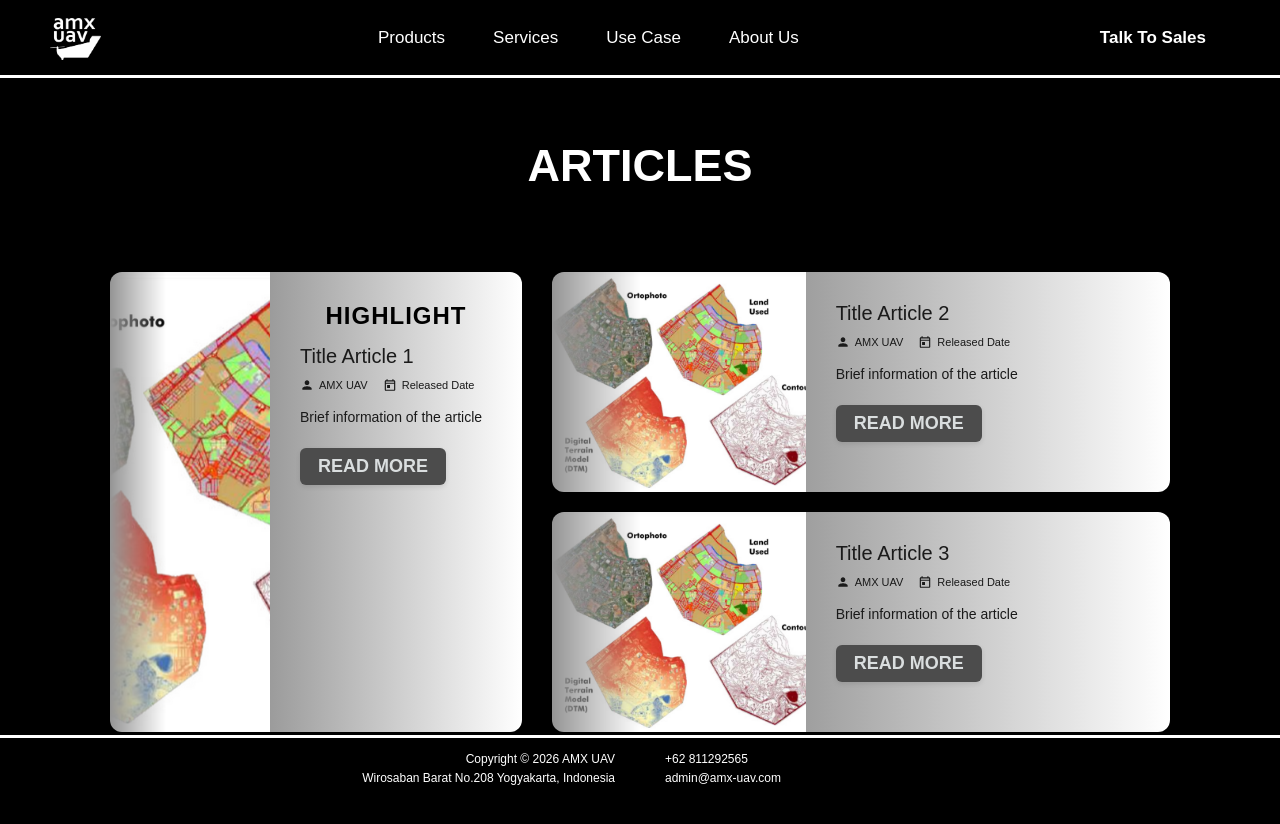
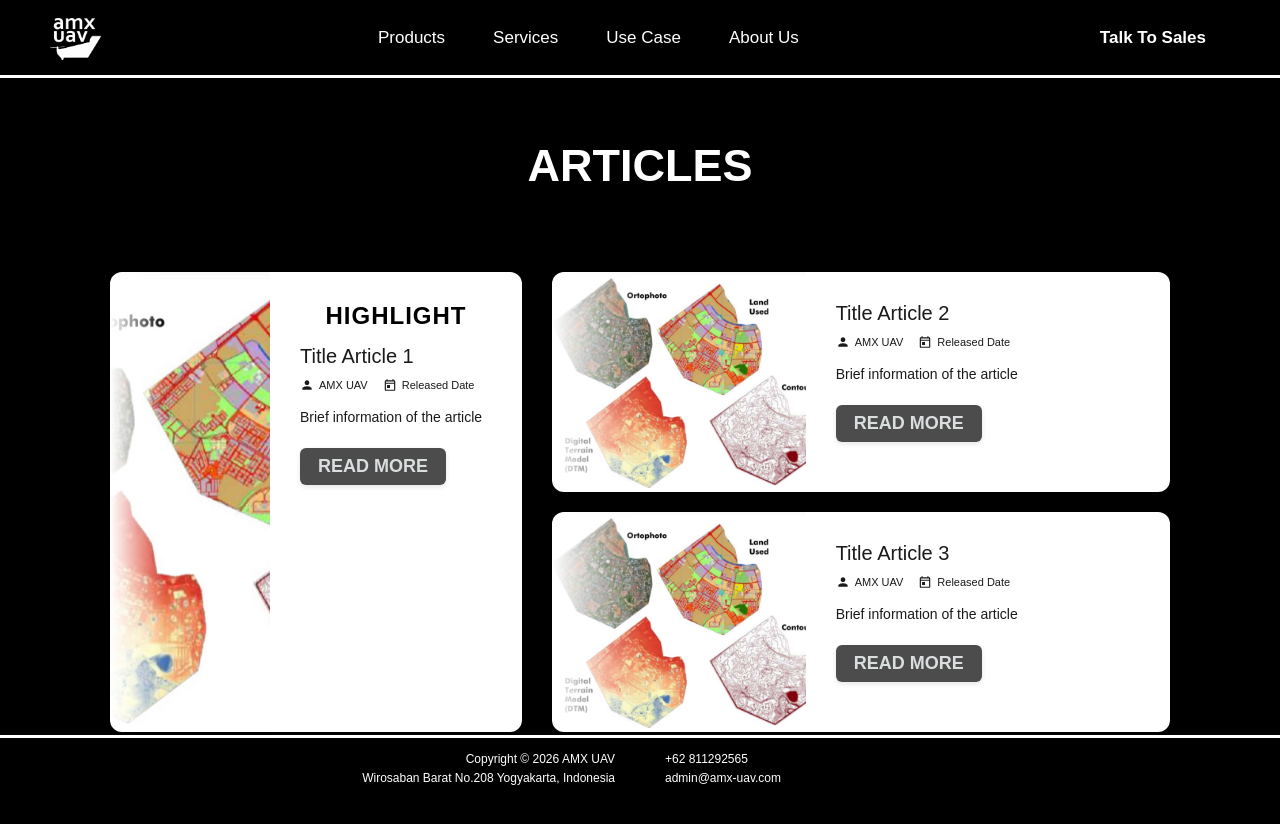
Before and after one commit to nasgmr/website-amx-next, a Next.js app: page /about-us/articles in a window 1280 px wide. Shown: the top 824 px of the page. Built offline with nearby package versions, Linux system fonts and the light colour scheme; a web font is replaced by a local one.

Commit message:
fix: articles page

```diff
--- a/src/css/style.css
+++ b/src/css/style.css
@@ -1764,20 +1764,21 @@ body {
 }
 
 .list-card {
-  background: linear-gradient(to right, #959595 0%, #959595 35%, #FFFFFF 100%);
+  background: #FFFFFF;
   border-radius: 12px;
   padding: 0 !important;
   display: flex;
   flex-direction: row;
   align-items: stretch;
   overflow: hidden;
-  box-shadow: 0 4px 10px #0000001A;
+  box-shadow: 0 8px 20px #0000004D;
   min-height: 220px;
 }
 
 .list-card-content {
   flex: 1.2;
   padding: 30px;
+  z-index: 2;
 }
 
 .list-card-content h3 {
@@ -1788,8 +1789,6 @@ body {
 
 .list-card-image {
   flex: 1;
-  width: auto !important;
-  height: auto;
   background: transparent;
   position: relative;
 }
@@ -1800,9 +1799,8 @@ body {
   object-fit: cover;
   display: block;
 
-  /* Efek Fading Lembut agar Menyatu dengan Background/Teks di Sebelah Kirinya */
-  -webkit-mask-image: linear-gradient(to right, rgba(0, 0, 0, 0) 0%, rgba(0, 0, 0, 1) 35%);
-  mask-image: linear-gradient(to right, rgba(0, 0, 0, 0) 0%, rgba(0, 0, 0, 1) 35%);
+  -webkit-mask-image: linear-gradient(to right, transparent 0%, #000000 35%);
+  mask-image: linear-gradient(to right, transparent 0%, #000000 35%);
 }
 
 .article-meta {
```
